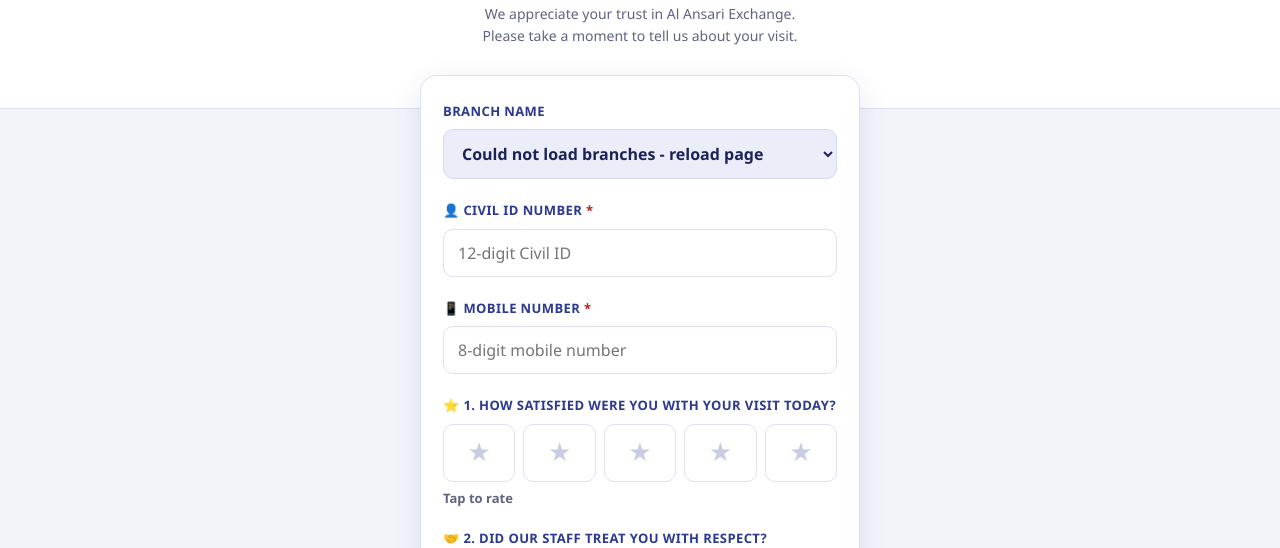
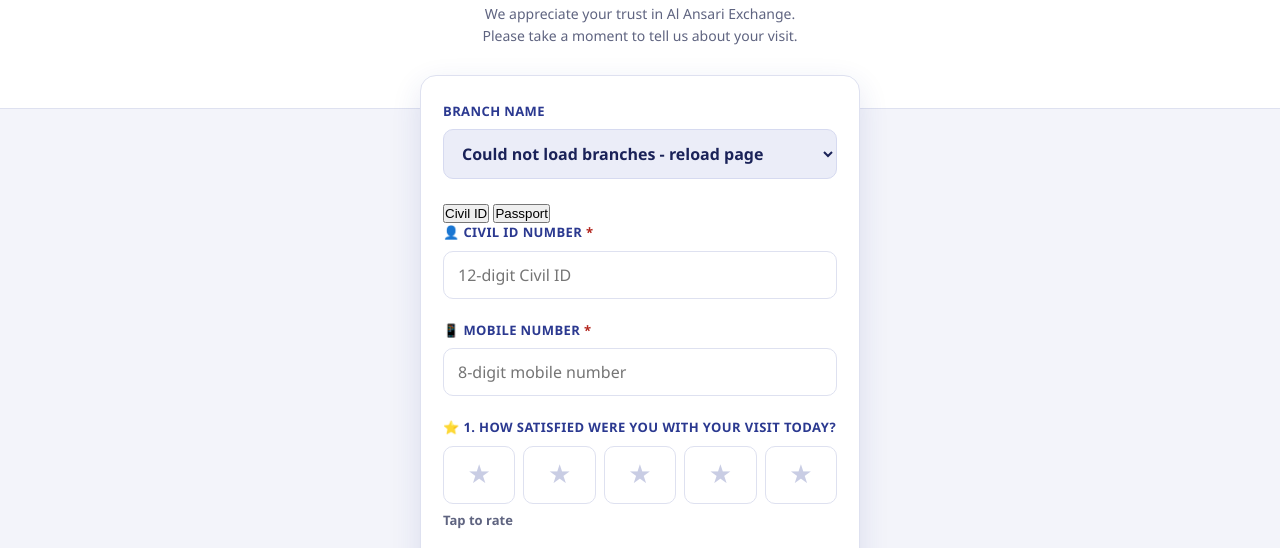
Before and after one commit to ALANSARI-KWT/AAE-FEEDBACK, a plain HTML site: page index.html in a window 1280 px wide. Shown: the part 178-726 px from the top of the page. Drawn offline with Linux system fonts and the light colour scheme; no server answers.

Commit message:
Update index.html

```diff
--- a/index.html
+++ b/index.html
@@ -292,9 +292,13 @@
       </select>
     </div>
 
-    <div class="field">
-      <label class="label"><span data-i18n="civilLabel">&#128100; Civil ID Number</span> <span class="req">*</span></label>
-      <input type="tel" id="civilId" inputmode="numeric" maxlength="12" data-i18n-ph="civilPh" placeholder="12-digit Civil ID" autocomplete="off">
+     <div class="field">
+      <div class="idtype" role="radiogroup" aria-label="ID type">
+        <button type="button" id="idCivil" class="on" data-i18n="idTypeCivil">Civil ID</button>
+        <button type="button" id="idPassport" data-i18n="idTypePassport">Passport</button>
+      </div>
+      <label class="label"><span id="idLabel">&#128100; Civil ID Number</span> <span class="req">*</span></label>
+      <input type="tel" id="civilId" inputmode="numeric" maxlength="12" placeholder="12-digit Civil ID" autocomplete="off">
     </div>
 
     <div class="field">
```
